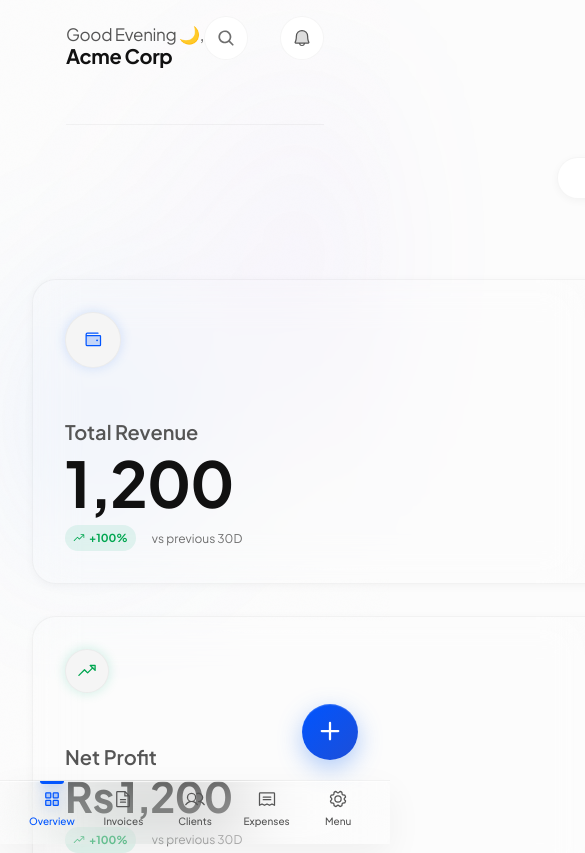
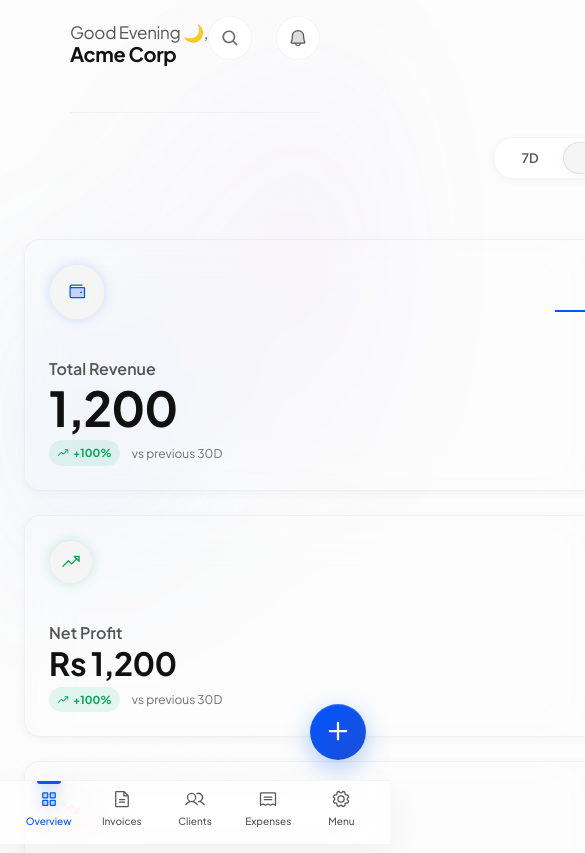
Before and after one commit to aka-ibaad/billing-app, a Next.js app: page / in a window 390 px wide. Shown: the top 853 px of the page, 585 px wide, since content can reach past the window. Built offline with nearby package versions, Linux system fonts and the light colour scheme.

Commit message:
fix: Add blur to mobile nav and scale down UI variables for mobile screens

```diff
--- a/src/app/globals.css
+++ b/src/app/globals.css
@@ -407,3 +407,29 @@ button:active {
     max-width: 100vw;
   }
 }
+
+/* =========================================
+   MOBILE RESPONSIVENESS SCALING
+   ========================================= */
+@media (max-width: 768px) {
+  :root {
+    /* Scale down typography */
+    --text-section: 16px;
+    --text-heading: 28px;
+    --text-number: 32px;
+
+    /* Scale down spacing */
+    --space-1: 6px;
+    --space-2: 12px;
+    --space-3: 16px;
+    --space-4: 24px;
+    --space-5: 32px;
+    --space-6: 40px;
+    --space-8: 48px;
+    --space-12: 64px;
+    --space-16: 96px;
+
+    /* Scale down large radii to save space */
+    --radius-xl: 16px;
+  }
+}
--- a/src/components/Navigation.module.css
+++ b/src/components/Navigation.module.css
@@ -257,7 +257,9 @@
     border: none;
     border-top: 1px solid var(--color-border-subtle);
     z-index: 100;
-    background-color: rgba(var(--dark-bg-sidebar), 0.85); /* Slightly more transparent for iOS feel */
+    background-color: var(--color-bg-sidebar);
+    backdrop-filter: blur(24px);
+    -webkit-backdrop-filter: blur(24px);
   }
 
   .navTop {
```
